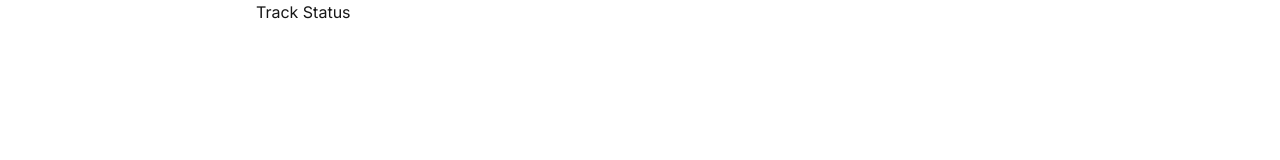
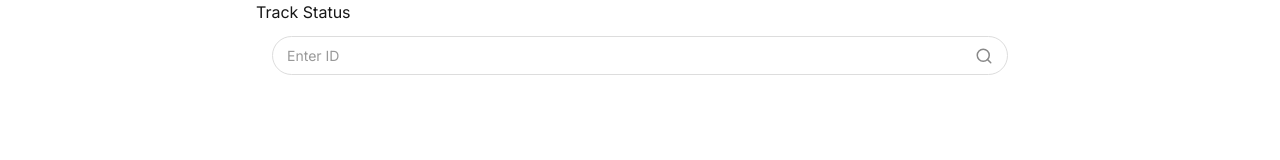
Before and after one commit to suphanatchanlek30/cs232-group8-frontend, a Next.js app: page /track-status in a window 1280 px wide. Shown: the top 160 px of the page. Built offline with nearby package versions, Linux system fonts and the light colour scheme.

Commit message:
add search bar

```diff
--- a/app/(public)/track-status/page.tsx
+++ b/app/(public)/track-status/page.tsx
@@ -1,8 +1,12 @@
+"use client";
+import SearchBar from "@/components/track-status/track-search";
+
 export default function TrackPage() {
   return (
     <div className="min-h-screen bg-white">
       <div className="mx-auto w-full max-w-3xl">
         <h1>Track Status</h1>
+        <SearchBar onSearch={(id) => console.log(id)} />
       </div>
     </div>
   );
--- /dev/null
+++ b/components/track-status/track-search.tsx
@@ -0,0 +1,85 @@
+import React, { useState } from "react";
+
+interface SearchBarProps {
+  onSearch?: (id: string) => void;
+  placeholder?: string;
+}
+
+const SearchBar: React.FC<SearchBarProps> = ({
+  onSearch,
+  placeholder = "Enter ID",
+}) => {
+  const [value, setValue] = useState("");
+
+  const handleSearch = () => {
+    if (onSearch) onSearch(value.trim());
+  };
+
+  const handleKeyDown = (e: React.KeyboardEvent<HTMLInputElement>) => {
+    if (e.key === "Enter") handleSearch();
+  };
+
+  return (
+    <div style={styles.wrapper}>
+      <div style={styles.inputContainer}>
+        <input
+          type="text"
+          value={value}
+          onChange={(e) => setValue(e.target.value)}
+          onKeyDown={handleKeyDown}
+          placeholder={placeholder}
+          style={styles.input}
+        />
+        <button onClick={handleSearch} style={styles.iconButton} aria-label="Search">
+          <svg
+            xmlns="http://www.w3.org/2000/svg"
+            width="18"
+            height="18"
+            viewBox="0 0 24 24"
+            fill="none"
+            stroke="#888"
+            strokeWidth="2"
+            strokeLinecap="round"
+            strokeLinejoin="round"
+          >
+            <circle cx="11" cy="11" r="8" />
+            <line x1="21" y1="21" x2="16.65" y2="16.65" />
+          </svg>
+        </button>
+      </div>
+    </div>
+  );
+};
+
+const styles: Record<string, React.CSSProperties> = {
+  wrapper: {
+    padding: "12px 16px",
+    backgroundColor: "#fff",
+  },
+  inputContainer: {
+    display: "flex",
+    alignItems: "center",
+    border: "1px solid #ddd",
+    borderRadius: "24px",
+    padding: "8px 14px",
+    backgroundColor: "#fff",
+  },
+  input: {
+    flex: 1,
+    border: "none",
+    outline: "none",
+    fontSize: "14px",
+    color: "#333",
+    backgroundColor: "transparent",
+  },
+  iconButton: {
+    background: "none",
+    border: "none",
+    cursor: "pointer",
+    padding: "0",
+    display: "flex",
+    alignItems: "center",
+  },
+};
+
+export default SearchBar;
```
Also changed, not shown: 1 other file (tests, documents, lock files or other folders).
